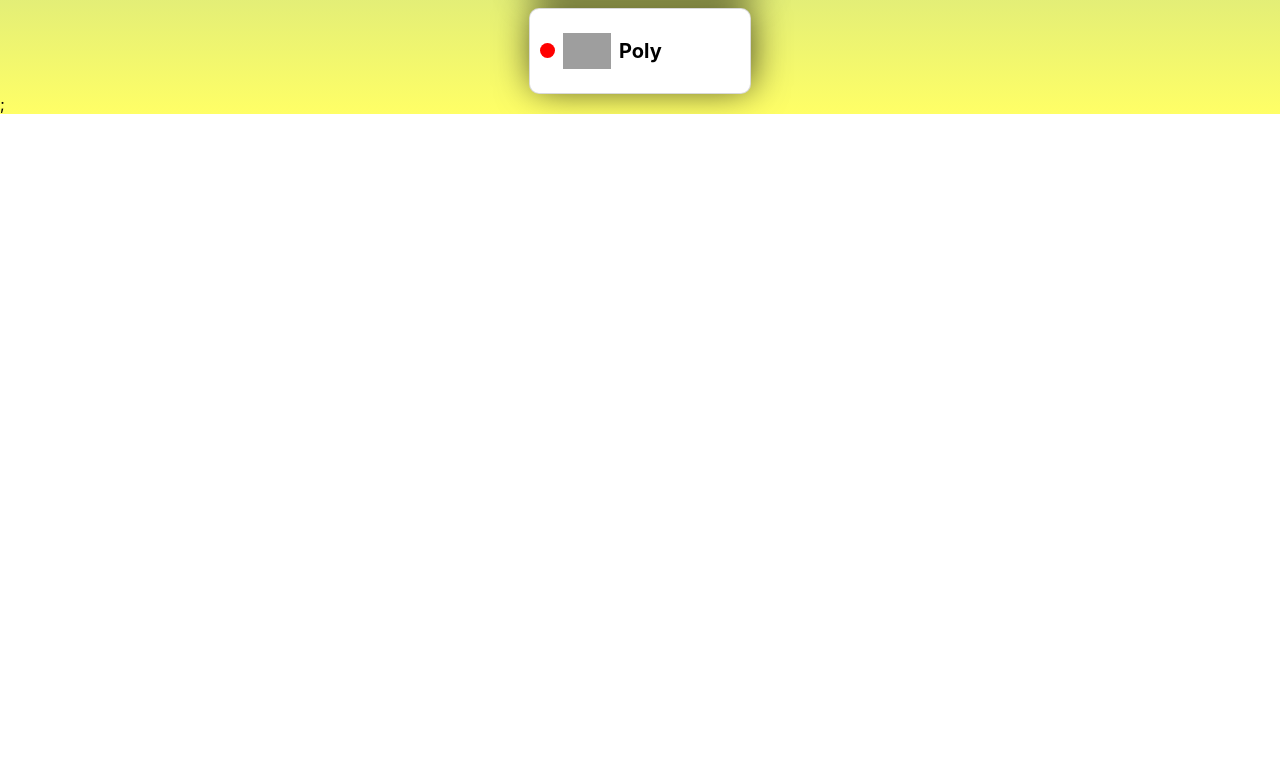
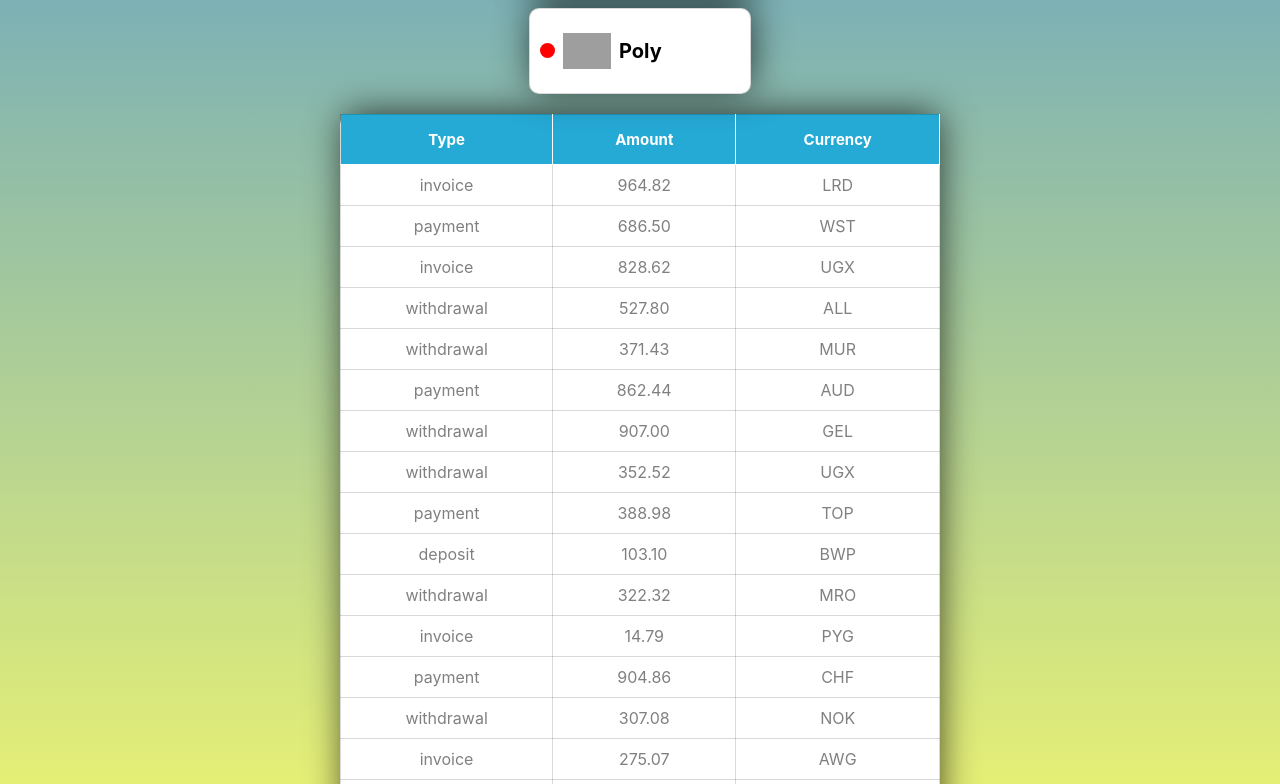
Before and after one commit to 333Nikita333/Reactor-01, a React (Create React App) app: page / in a window 1280 px wide. Shown: the part 936-1720 px from the top of the page. Before the commit the page ends 1050 px from the top, so only its background shows below. Built offline with nearby package versions, Linux system fonts and the light colour scheme; grey boxes are pictures that could not be loaded.

Commit message:
finished layout and styling of TransactionHistory

```diff
--- a/src/components/App.jsx
+++ b/src/components/App.jsx
@@ -1,13 +1,16 @@
 import user from 'data/user.json';
 import data from 'data/data.json';
 import friends from 'data/friends.json';
+import transactions from 'data/transactions.json';
 import { Profile } from 'components/Profile/Profile';
 import { Statistics } from 'components/Statistics/Statistics';
 import { FriendList } from 'components/FriendList/FriendList';
+import { TransactionHistory } from 'components/TransactionHistory/TransactionHistory';
 
 console.log(user);
 console.log(data);
 console.log(friends);
+console.log(transactions);
 
 export const App = () => {
   return (
@@ -23,7 +26,8 @@
       ></Profile>
       <Statistics title="Upload stats" stats={data} />
       {/* <Statistics stats={data} />; */}
-      <FriendList friends={friends} />;
+      <FriendList friends={friends} />
+      <TransactionHistory items={transactions} />
     </main>
   );
 };
--- /dev/null
+++ b/src/components/TransactionHistory/TransactionHistory.js
@@ -0,0 +1,41 @@
+// import PropTypes from 'prop-types';
+import PropTypes from 'prop-types';
+import {
+  TransactionTable,
+  TransactionHistoryList,
+  TransactionItem,
+} from 'components/TransactionHistory/TransactionHistory.styled';
+
+export const TransactionHistory = ({ items }) => {
+  return (
+    <TransactionTable>
+      <thead>
+        <tr>
+          <th>Type</th>
+          <th>Amount</th>
+          <th>Currency</th>
+        </tr>
+      </thead>
+      <TransactionHistoryList>
+        {items.map(({ id, type, amount, currency }) => (
+          <TransactionItem key={id}>
+            <td>{type}</td>
+            <td>{amount}</td>
+            <td>{currency}</td>
+          </TransactionItem>
+        ))}
+      </TransactionHistoryList>
+    </TransactionTable>
+  );
+};
+
+TransactionHistory.propTypes = {
+  items: PropTypes.arrayOf(
+    PropTypes.shape({
+      id: PropTypes.string.isRequired,
+      type: PropTypes.string.isRequired,
+      amount: PropTypes.string.isRequired,
+      currency: PropTypes.string.isRequired,
+    })
+  ),
+};
--- /dev/null
+++ b/src/components/TransactionHistory/TransactionHistory.styled.jsx
@@ -0,0 +1,47 @@
+import styled from '@emotion/styled';
+
+const TransactionTable = styled.table`
+  color: #000000;
+  width: 600px;
+  margin-left: auto;
+  margin-right: auto;
+  margin-top: 20px;
+
+  border-collapse: collapse;
+  text-align: center;
+  background-color: #ffffff;
+  box-shadow: 2px -3px 37px -3px rgba(0, 0, 0, 0.75);
+  border-radius: 10px;
+  border: 1px solid rgba(0, 0, 0, 0.15);
+
+  & thead {
+    & tr {
+      color: #000000;
+      background-color: rgb(37, 169, 213);
+
+      & th {
+        font-size: 15px;
+        font-weight: 700;
+        color: #ffffff;
+        padding: 15px;
+        border-style: solid;
+        border-width: 0 1px 1px 0;
+        border-color: white;
+      }
+    }
+  }
+`;
+const TransactionHistoryList = styled.tbody`
+  color: #000000;
+`;
+const TransactionItem = styled.tr`
+  color: #000000;
+
+  & td {
+    color: grey;
+    padding: 10px;
+    border: 1px solid rgba(0, 0, 0, 0.15);
+  }
+`;
+
+export { TransactionTable, TransactionHistoryList, TransactionItem };
--- /dev/null
+++ b/src/data/transactions.json
@@ -0,0 +1,122 @@
+[
+  {
+    "id": "1e0700a2-5183-4291-85cc-2065a036a683",
+    "type": "invoice",
+    "amount": "964.82",
+    "currency": "LRD"
+  },
+  {
+    "id": "a30f821b-4d25-4ff0-abdd-e340b3f0dd2b",
+    "type": "payment",
+    "amount": "686.50",
+    "currency": "WST"
+  },
+  {
+    "id": "44dca67a-8e5a-4798-bf8e-b15efd4e1abd",
+    "type": "invoice",
+    "amount": "828.62",
+    "currency": "UGX"
+  },
+  {
+    "id": "ea8ed3dc-2b68-4a53-905a-53ecb0adef33",
+    "type": "withdrawal",
+    "amount": "527.80",
+    "currency": "ALL"
+  },
+  {
+    "id": "ea76146a-0b00-4b80-bc02-a8c822176712",
+    "type": "withdrawal",
+    "amount": "371.43",
+    "currency": "MUR"
+  },
+  {
+    "id": "63ca02f9-d637-46b5-9237-f3b24425e029",
+    "type": "payment",
+    "amount": "862.44",
+    "currency": "AUD"
+  },
+  {
+    "id": "ed0263e8-59a5-4bf1-87e0-2bb88e53dc34",
+    "type": "withdrawal",
+    "amount": "907.00",
+    "currency": "GEL"
+  },
+  {
+    "id": "6013bad0-750c-4691-8bc2-d8f2b43969c4",
+    "type": "withdrawal",
+    "amount": "352.52",
+    "currency": "UGX"
+  },
+  {
+    "id": "252c7be4-8b06-4fa7-8d42-61fb835b70d5",
+    "type": "payment",
+    "amount": "388.98",
+    "currency": "TOP"
+  },
+  {
+    "id": "4eaab41b-b967-40ac-82ed-85fc66f646f1",
+    "type": "deposit",
+    "amount": "103.10",
+    "currency": "BWP"
+  },
+  {
+    "id": "9648a350-8469-42d5-8bf3-18090de5fe67",
+    "type": "withdrawal",
+    "amount": "322.32",
+    "currency": "MRO"
+  },
+  {
+    "id": "9c5c25fb-1a95-4b2f-8d1f-4c4426d677cc",
+    "type": "invoice",
+    "amount": "14.79",
+    "currency": "PYG"
+  },
+  {
+    "id": "43ef232c-80e9-4d6f-b48a-b22405620de3",
+    "type": "payment",
+    "amount": "904.86",
+    "currency": "CHF"
+  },
+  {
+    "id": "5161682e-e620-4019-ab0a-24ceb10fbd20",
+    "type": "withdrawal",
+    "amount": "307.08",
+    "currency": "NOK"
+  },
+  {
+    "id": "7b119d71-42e6-4c42-a141-6818b07bb9ff",
+    "type": "invoice",
+    "amount": "275.07",
+    "currency": "AWG"
+  },
+  {
+    "id": "a4f65722-65c4-4c28-b1f4-b8ed988bb205",
+    "type": "deposit",
+    "amount": "213.10",
+    "currency": "STD"
+  },
+  {
+    "id": "c6e5784b-0ca3-48d6-86e5-b5128af5a523",
+    "type": "invoice",
+    "amount": "116.11",
+    "currency": "CUP CUC"
+  },
+  {
+    "id": "c9ebed6a-3a02-4b49-ac0d-0534b51f2bfd",
+    "type": "invoice",
+    "amount": "878.67",
+    "currency": "HKD"
+  },
+  {
+    "id": "a4a98b0e-b22c-438b-9f83-de2df52110c8",
+    "type": "invoice",
+    "amount": "725.03",
+    "currency": "UYU UYI"
+  },
+  {
+    "id": "b39bfa7a-0166-4c47-94d6-87d20590f746",
+    "type": "payment",
+    "amount": "405.45",
+    "currency": "MDL"
+  }
+]
```
